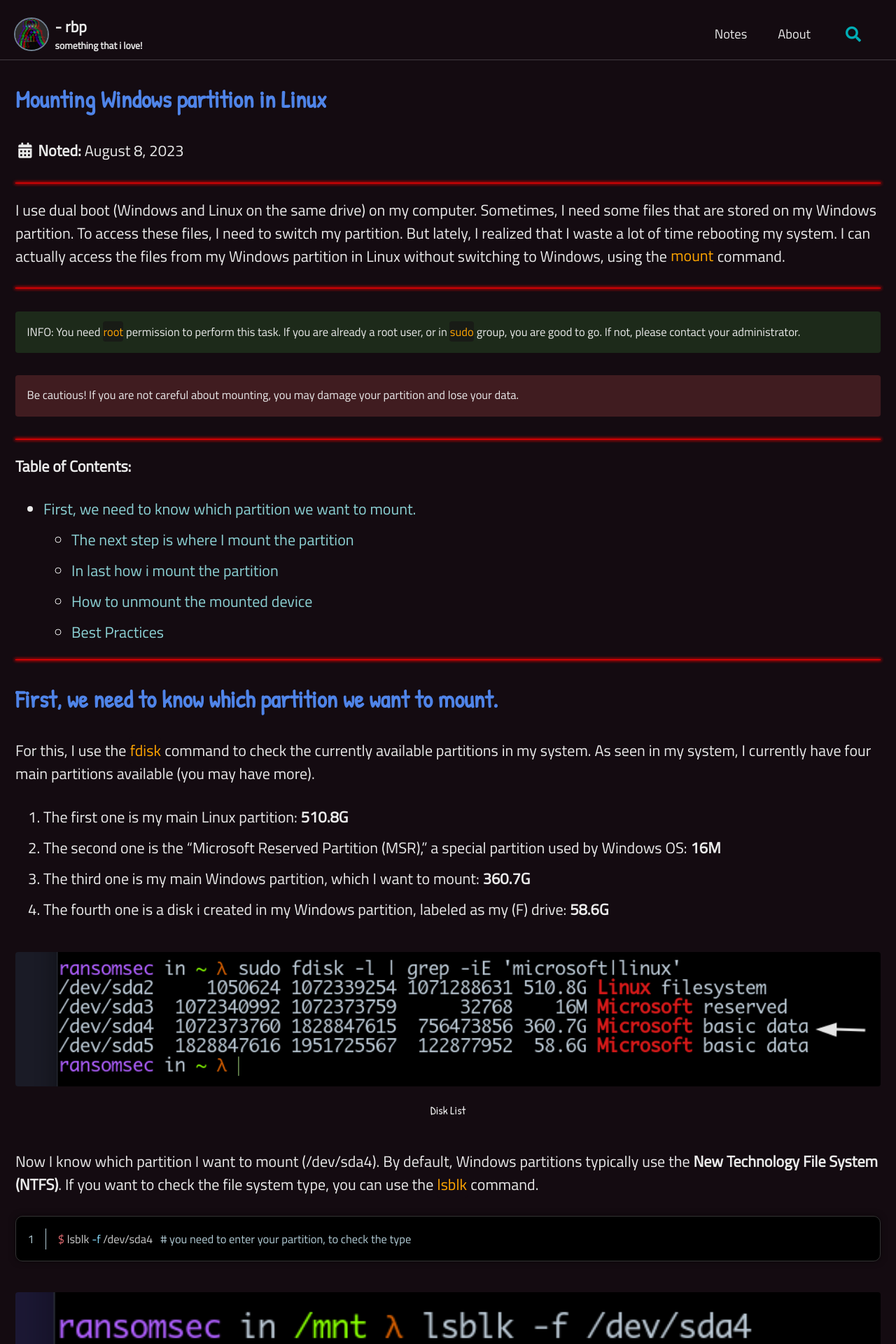
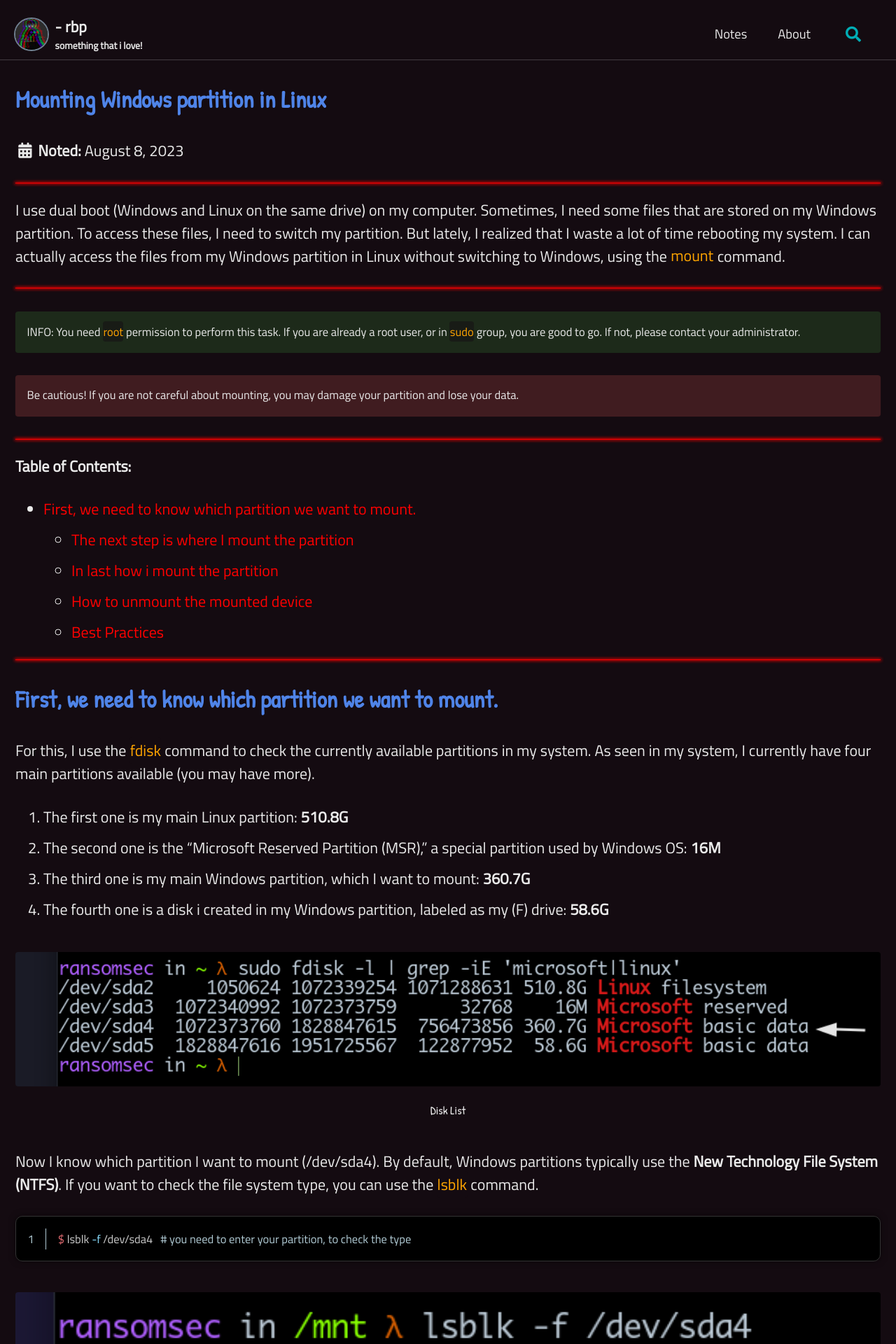
Before and after one commit to ransomsec/ransomsec.github.io, a Jekyll site: the page built from _notes/2023-08-08-mount-windows-in-linux.md, in a window 1280 px wide. Shown: the top 1920 px of the page at 70% size. Built offline with Jekyll 4.4.1, drawn with Linux system fonts in a browser that asks for light colours; cached includes are drawn as plain includes; some web fonts are replaced.

Commit message:
Updat Link Hover

```diff
--- a/_sass/minimal-mistakes/_variables.scss
+++ b/_sass/minimal-mistakes/_variables.scss
@@ -112,8 +112,8 @@
 $xing-color: #006567 !default;
 
 /* links */
-$link-color: mix(#000, $info-color, 20%) !default;
-$link-color-hover: red; // mix(#000, $link-color, 25%) !default;
+$link-color: red; /* mix(#000, $info-color, 20%) !default;*/
+$link-color-hover: mix(#000, $info-color, 20%) !default;
 $link-color-visited: #01cdca;  // mix(#fff, $link-color, 15%) default;
 $masthead-link-color: $primary-color !default;
 $masthead-link-color-hover: mix(#000, $primary-color, 25%) !default;
```
